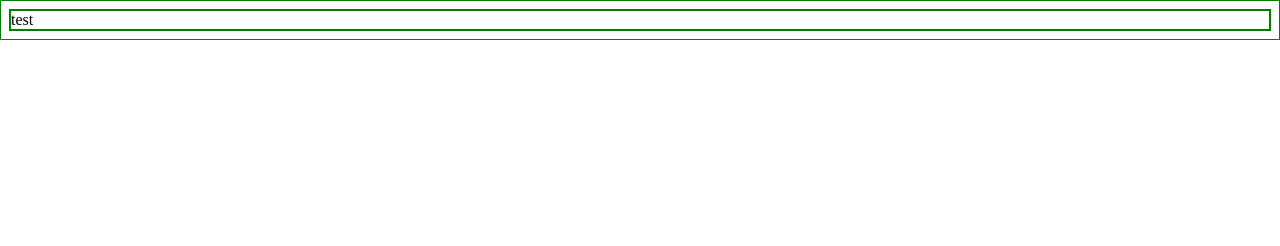
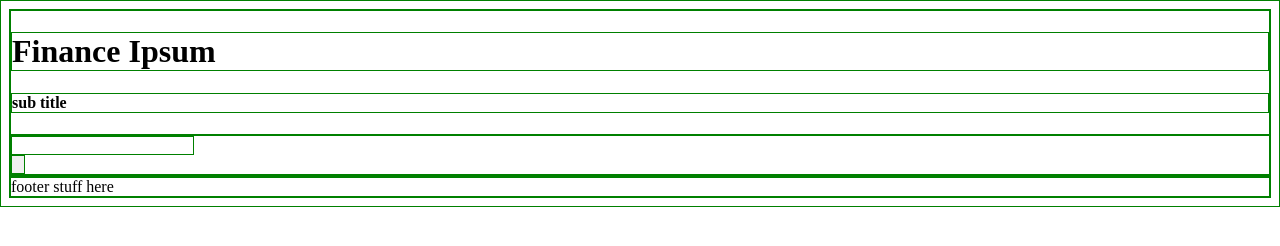
Before and after one commit to aneylon/finance-ipsum, a plain HTML site: page index.html in a window 1280 px wide. Drawn offline with Linux system fonts and the light colour scheme.

Commit message:
mock html and js

```diff
--- a/index.html
+++ b/index.html
@@ -8,7 +8,19 @@
   </head>
   <body>
     <div>
-      test
+      <h1>Finance Ipsum</h1>
+      <h4>sub title</h4>
+    </div>
+    <div>
+      <input type="text" placeholder="">
+      <br>
+      <input type="button" val="Generate Text" onClick="generateText()">
+    </div>
+    <div id="finText">
+    </div>
+
+    <div id="footer">
+      footer stuff here
     </div>
   </body>
 </html>
--- a/js/app.js
+++ b/js/app.js
@@ -1 +1,6 @@
 console.log("test");
+
+function generateText(){
+  console.log("text gen");
+  console.log(words);
+}
```
Also changed, not shown: js/words.js (added, +9 -0 lines).
